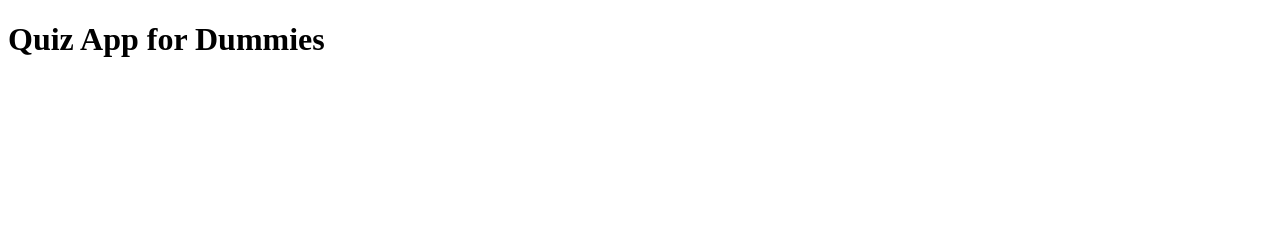
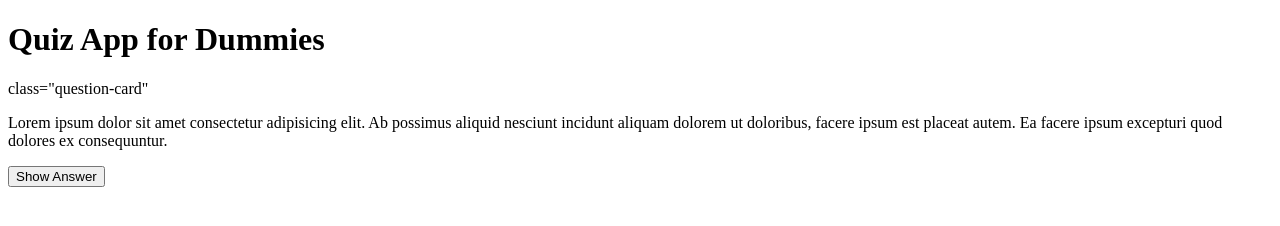
Before and after one commit to Shahab-Ziaeian/Quizappnf, a plain HTML site: page index.html in a window 1280 px wide. Drawn offline with Linux system fonts and the light colour scheme; files that its build step writes are made by us from their sources.

Commit message:
add question-card

```diff
--- a/index.html
+++ b/index.html
@@ -6,7 +6,21 @@
     <title>Quizz App for Dummies</title>
     <link href="./newproject/styles.css" type="text/css" rel="stylesheet" />
   </head>
-  <header class="header">
-    <h1 class="header__headline">Quiz App for Dummies</h1>
-  </header>
+  <body>
+    <main>
+      <header class="header">
+        <h1 class="header__headline">Quiz App for Dummies</h1>
+      </header>
+      <section>
+        class="question-card"
+        <p class="question-card__question">
+          Lorem ipsum dolor sit amet consectetur adipisicing elit. Ab possimus
+          aliquid nesciunt incidunt aliquam dolorem ut doloribus, facere ipsum
+          est placeat autem. Ea facere ipsum excepturi quod dolores ex
+          consequuntur.
+        </p>
+        <button class="question-card__button">Show Answer</button>
+      </section>
+    </main>
+  </body>
 </html>
```
